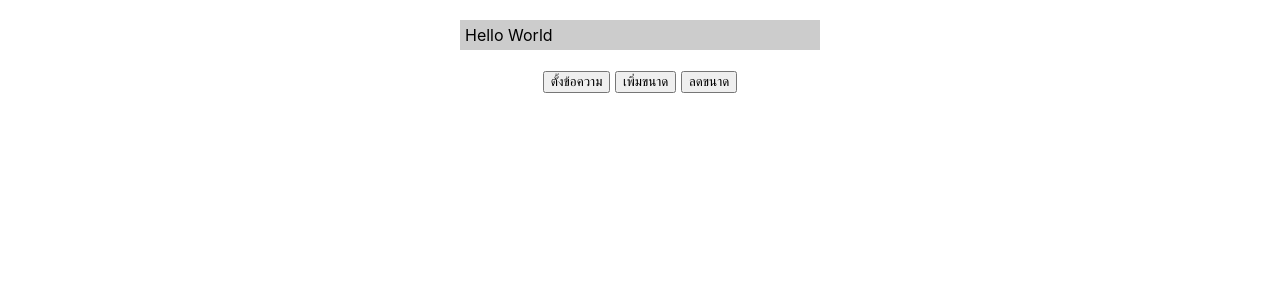
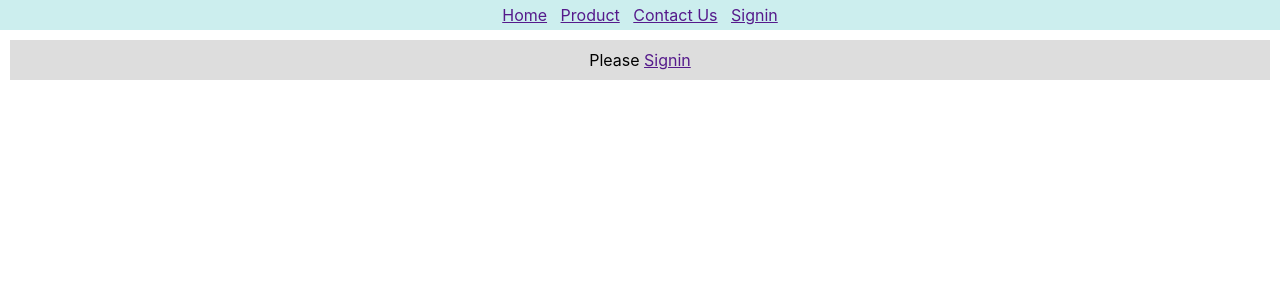
Before and after one commit to s6703052411350-sketch/app1, a React (Create React App) app: page / in a window 1280 px wide. Shown: the top 300 px of the page. Built offline with nearby package versions, Linux system fonts and the light colour scheme.

Commit message:
content-headder2

```diff
--- a/src/App.js
+++ b/src/App.js
@@ -1,9 +1,15 @@
-import React from 'react';
-import EventData2 from './even-data';
-import RefsArray from './refs-array';
-import MessageBox from './state-func';
+import React from 'react'
+import { userContext } from './context'
+import Header2 from './context-header2'
+import Content2 from './context-content2'
 
-function App() {
-  return <MessageBox/>
+export default function App() {
+  let [user, setUser] = React.useState('')
+
+  return (
+    <userContext.Provider value={[user, setUser]}>
+      <Header2 />
+      <Content2 />
+    </userContext.Provider>
+  )
 }
-export default App;
--- /dev/null
+++ b/src/context-content2.js
@@ -0,0 +1,28 @@
+import React from 'react'
+import { userContext } from './context'
+
+export default function Content2() {
+  let [user, setUser] = React.useContext(userContext)
+
+  const contentStyle = {
+    backgroundColor: '#ddd',
+    textAlign: 'center',
+    margin: 10,
+    padding: 10
+  }
+
+  const onClickSignin = (event) => {
+    event.preventDefault()
+    setUser('Tom Jerry')
+  }
+
+  return (
+    <div style={contentStyle}>
+      {
+        (user)
+          ? <span>Hello {user}</span>
+          : <span>Please <a href="" onClick={onClickSignin}>Signin</a></span>
+      }
+    </div>
+  )
+}
--- /dev/null
+++ b/src/context-header2.js
@@ -0,0 +1,39 @@
+import React from 'react'
+import { userContext } from './context'
+
+export default class Header2 extends React.Component {
+  static contextType = userContext
+
+  render() {
+    let [user, setUser] = this.context
+
+    const headerStyle = {
+      backgroundColor: '#cee',
+      textAlign: 'center',
+      padding: 5
+    }
+
+    const onClickSignout = (event) => {
+      event.preventDefault()
+      setUser('')
+    }
+
+    const onClickSignin = (event) => {
+      event.preventDefault()
+      setUser('John')
+    }
+
+    return (
+      <div style={headerStyle}>
+        <a href="">Home</a>&nbsp;&nbsp;&nbsp;
+        <a href="">Product</a>&nbsp;&nbsp;&nbsp;
+        <a href="">Contact Us</a>&nbsp;&nbsp;&nbsp;
+        {
+          (user)
+            ? <span>{user}&nbsp;&nbsp;<a href="" onClick={onClickSignout}>Signout</a></span>
+            : <span><a href="" onClick={onClickSignin}>Signin</a></span>
+        }
+      </div>
+    )
+  }
+}
--- /dev/null
+++ b/src/context.js
@@ -0,0 +1,3 @@
+import React,{createContext} from "react";
+
+export const userContext=createContext()
```
Also changed, not shown: src/context-content.js (added, +18 -0 lines).
